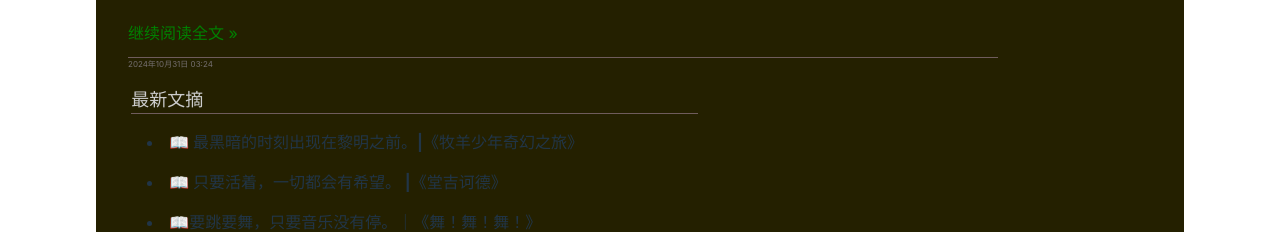
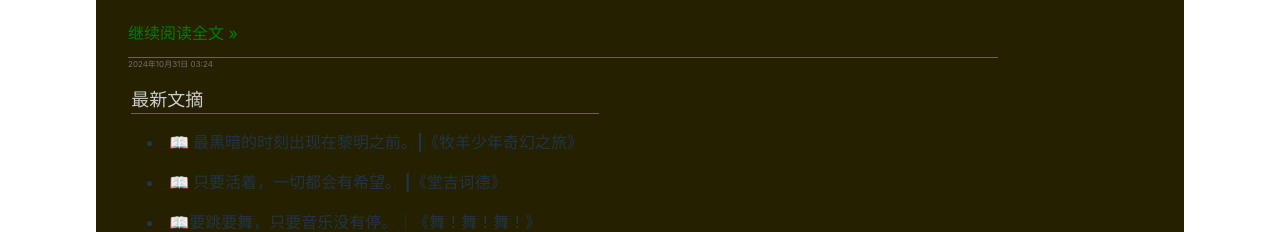
Before and after one commit to glownight/stars-client, a Vue app: page /#/ in a window 1280 px wide. Shown: the part 295-527 px from the top of the page. Built offline with nearby package versions, Linux system fonts and the light colour scheme.

Commit message:
fix：更新最新文摘下划线长度

```diff
--- a/src/views/home/index.vue
+++ b/src/views/home/index.vue
@@ -142,7 +142,8 @@ getRoomList();
   }
 }
 .content {
-  width: 55%;
+  display: inline-block;
+  width: auto;
   padding: 0 1.2em;
 }
 </style>
```
